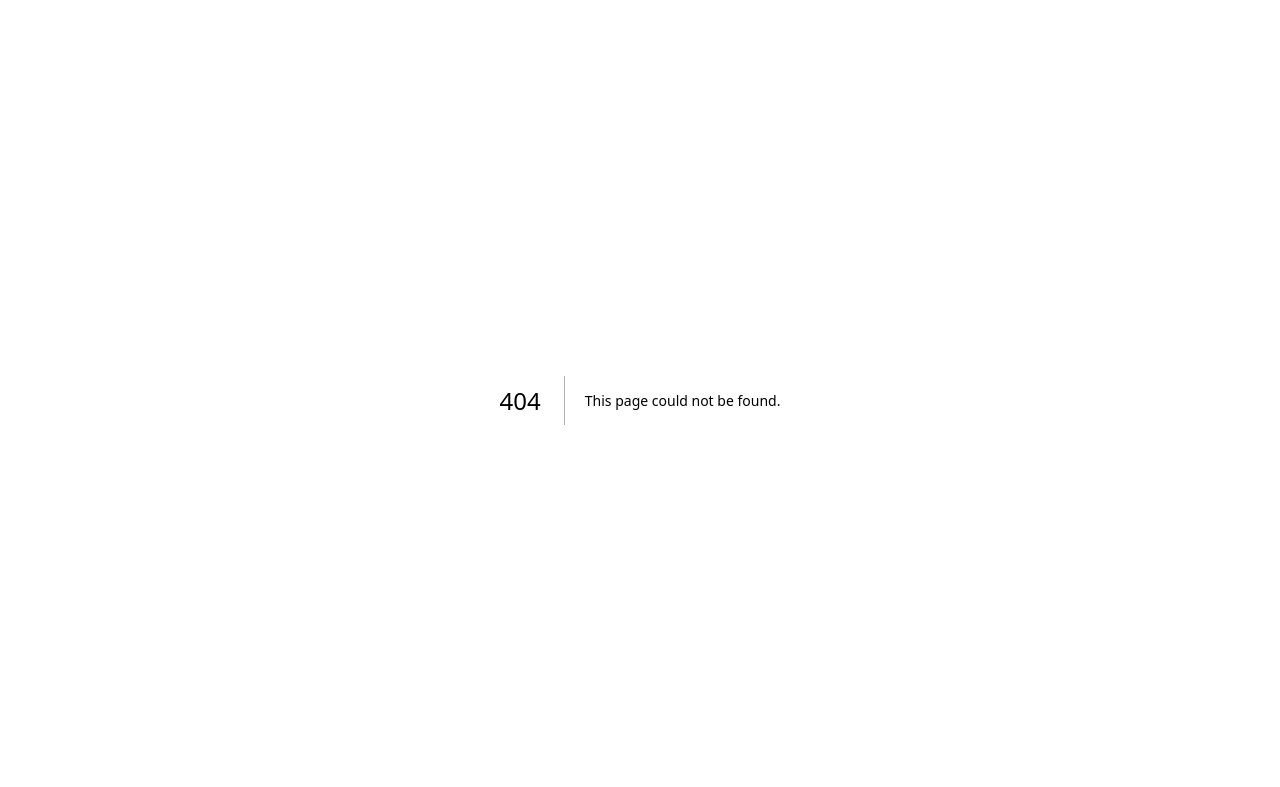
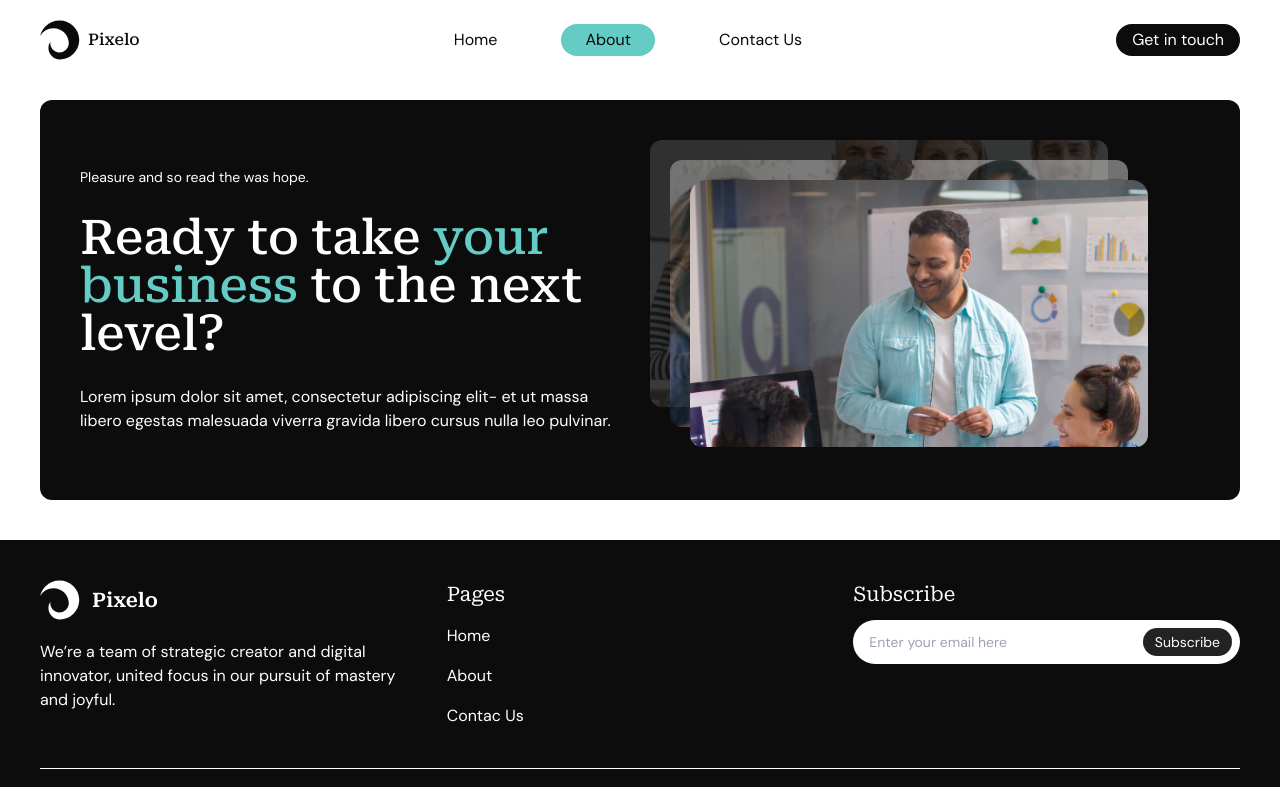
Before and after one commit to igorntwari/pixelo-agency--nextjs, a Next.js app: page /about in a window 1280 px wide. Before the commit this address had no page. Shown: the top 787 px of the page. Built offline with nearby package versions, Linux system fonts and the light colour scheme.

Commit message:
feat: create about page

```diff
--- /dev/null
+++ b/app/(non-index)/about/page.tsx
@@ -0,0 +1,9 @@
+import HeroAbout from "./sections/hero-about";
+
+export default function About() {
+  return (
+    <main>
+      <HeroAbout />
+    </main>
+  );
+}
```
